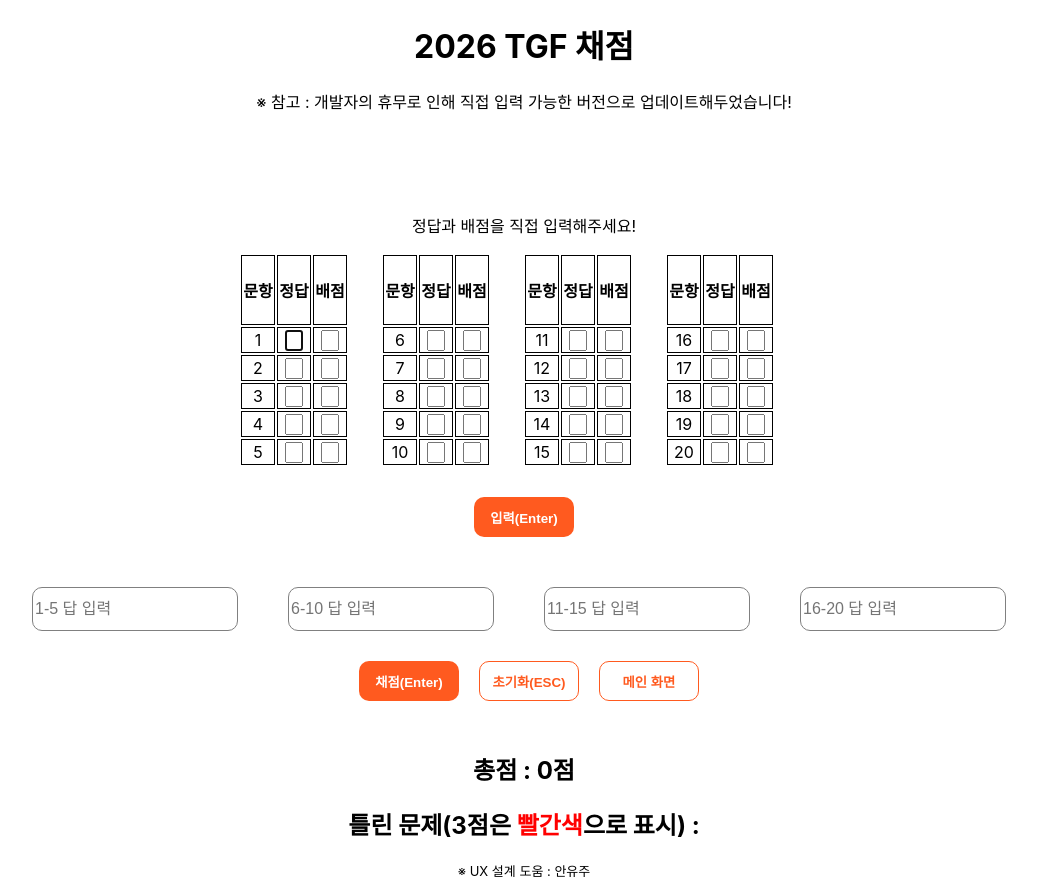
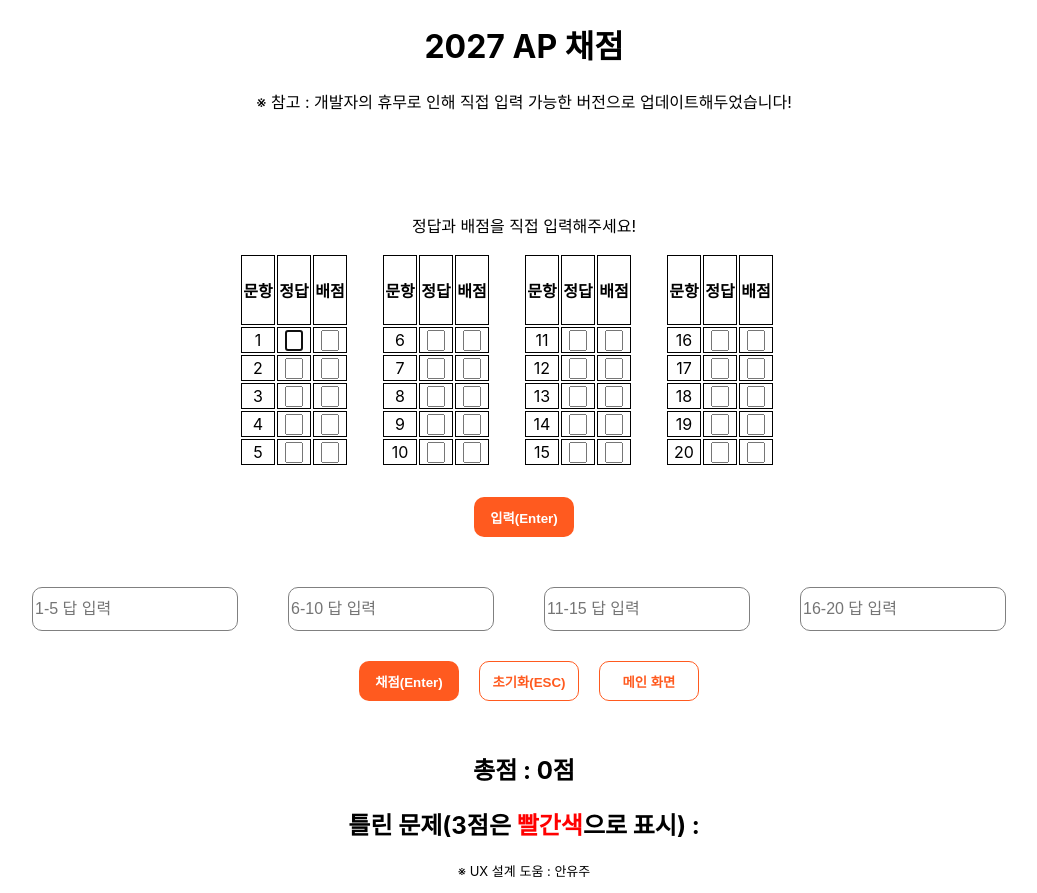
Before and after one commit to GitC0de/TGF-Scoring, a React (Create React App) app: page /full-test in a window 1280 px wide. Shown: the whole page, without its empty margins (116-1153 px from the left). Built offline with nearby package versions, Linux system fonts and the light colour scheme.

Commit message:
2027 2nd phase update

```diff
--- a/src/component/FullTestSelfScoring.js
+++ b/src/component/FullTestSelfScoring.js
@@ -98,7 +98,7 @@ export default function FullTestScoring() {
     console.log(questionScore);
     tmptotalScore !== 50
       ? alert(
-          `입력한 배점의 총합이 ${tmptotalScore}점입니다! 다시 입력해주세요!`
+          `입력한 배점의 총합이 ${tmptotalScore}점입니다! 다시 입력해주세요!`,
         )
       : isScoreValid(questionScore) === false
         ? alert("배점에는 2점/3점만 입력 가능합니다! 다시 입력해주세요!")
@@ -168,7 +168,7 @@ export default function FullTestScoring() {
 
   return (
     <>
-      <h1>2026 TGF 채점</h1>
+      <h1>2027 AP 채점</h1>
       <p>
         ※ 참고 : 개발자의 휴무로 인해 직접 입력 가능한 버전으로
         업데이트해두었습니다!
@@ -341,7 +341,7 @@ export default function FullTestScoring() {
             <span>{i}</span>
           ) : (
             <span>{i}</span>
-          )
+          ),
         )}
       </h2>
 
```
Lines whose indentation alone changed are shown as unchanged.
